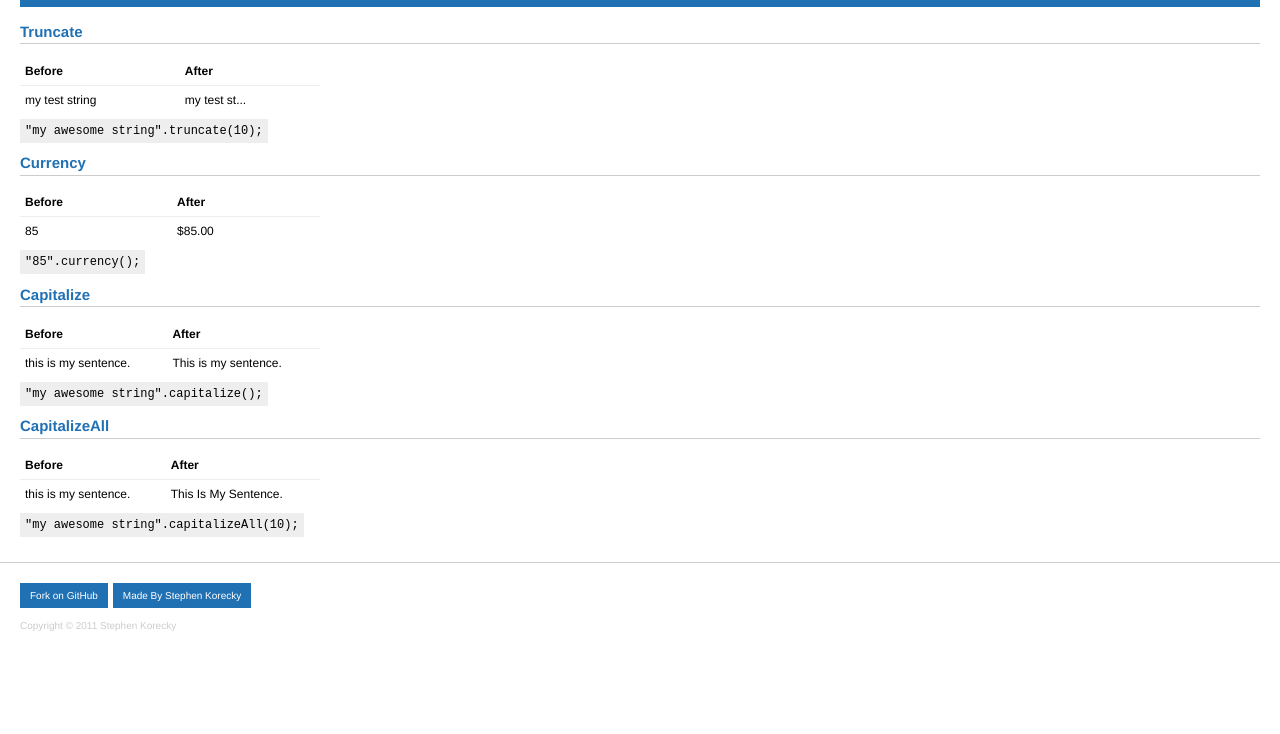
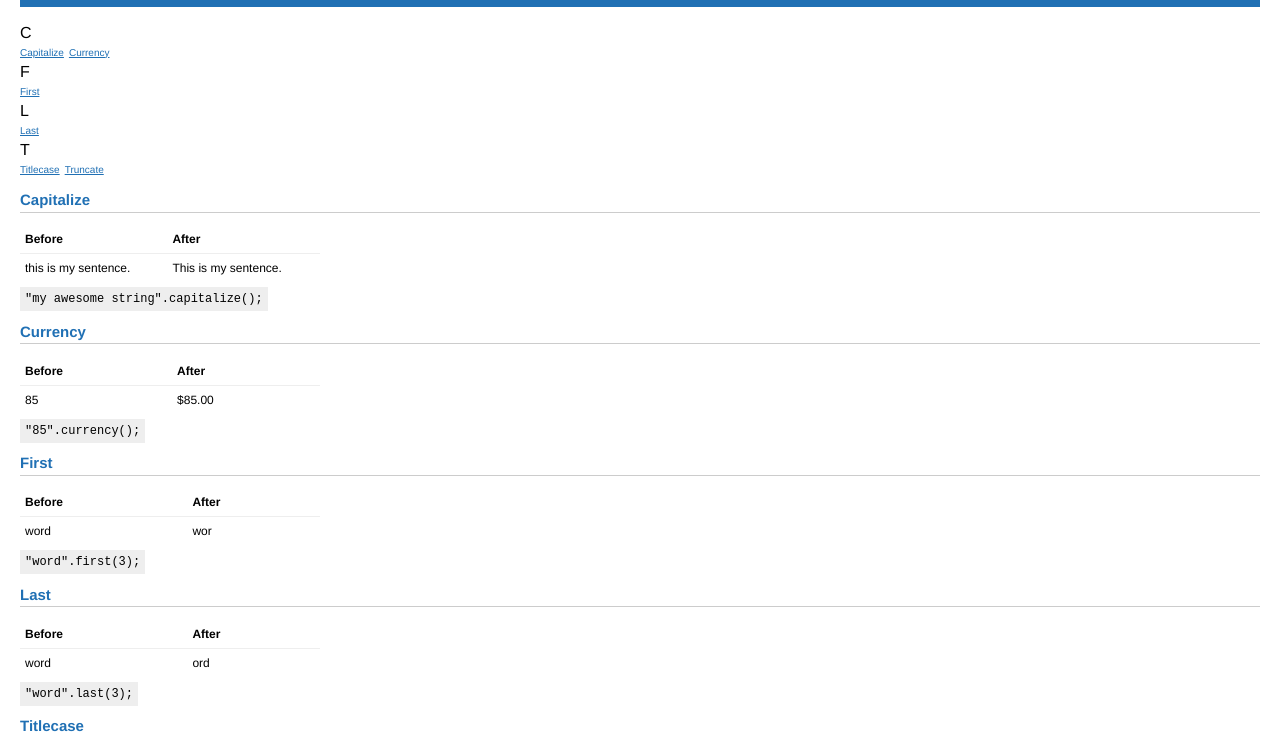
Before and after one commit to skorecky/JShelper, a plain HTML site: page index.html in a window 1280 px wide. Shown: the part 66-800 px from the top of the page. Drawn offline with Linux system fonts and the light colour scheme.

Commit message:
adding first, last methods, updated documentation, test, organized better

```diff
--- a/helpers.js
+++ b/helpers.js
@@ -2,6 +2,49 @@
 'use strict';
 // Setup variables
 var new_string,ending,characters,num,sentence;
+
+// Capitalize
+// Example: "my awesome string".capitalize();
+// Example Returns: "My awesome string"
+var capitalize = function() {
+  return this.charAt(0).toUpperCase() + this.slice(1);
+};
+
+// Currency
+// Example: num = 85; num.currency(); OR "85".currency();
+// Example Returns: "$85.00"
+var currency = function() {
+  num = parseFloat(this);
+  num = num.toFixed(2);
+  return "$"+num.toString();
+};
+
+// First
+// Example: "hello".first(3)
+// Example Returns: "hel"
+var first = function(limit){
+  return this.substr(0,limit);
+};
+
+
+// Last
+// Example: "hello".last(3)
+// Example Returns: "llo"
+var last = function(limit){
+  return this.slice(-limit);
+};
+
+// Titlecase
+// Example: "my awesome string".titlecase();
+// Example Returns: "My Awesome String"
+var titlecase = function(){
+  sentence = this.split(" ");
+  var new_sentence = [];
+  for (var i=0; i < sentence.length; i++) {
+    new_sentence.push(sentence[i].charAt(0).toUpperCase()+sentence[i].slice(1));
+  }
+  return new_sentence.join(" ");
+};
 
 // Truncate
 // Example: "my awesome string".truncate(10);
@@ -15,39 +58,13 @@ var truncate = function(characters, ending) {
   }
 };
 
-// Currency
-// Example: num = 85; num.currency(); OR "85".currency();
-// Example Returns: "$85.00"
-var currency = function() {
-  num = parseFloat(this);
-  num = num.toFixed(2);
-  return "$"+num.toString();
-};
-
-// Capitalize
-// Example: "my awesome string".capitalize();
-// Example Returns: "My awesome string"
-var capitalize = function() {
-  return this.charAt(0).toUpperCase() + this.slice(1);
-};
-
-// CapitalizeAll
-// Example: "my awesome string".capitalizeAll();
-// Example Returns: "My Awesome String"
-var capitalizeAll = function(){
-  sentence = this.split(" ");
-  var new_sentence = [];
-  for (var i=0; i < sentence.length; i++) {
-    new_sentence.push(sentence[i].charAt(0).toUpperCase()+sentence[i].slice(1));
-  }
-  return new_sentence.join(" ");
-};
-
 // Extend String Prototype
+String.prototype.capitalize=capitalize;
+String.prototype.currency=currency;
+String.prototype.first=first;
+String.prototype.last=last;
+String.prototype.titlecase=titlecase;
 String.prototype.truncate=truncate;
-String.prototype.currency=currency;
-String.prototype.capitalize=capitalize;
-String.prototype.capitalizeAll=capitalizeAll;
 
 // Extend Number Prototype
 Number.prototype.currency=currency;
--- a/index.html
+++ b/index.html
@@ -44,6 +44,25 @@
       padding:5px;
     }
 
+    #demo dl {
+      overflow:hidden;
+    }
+
+    #demo dl dt {
+      clear:both;
+      font-size:16px;
+    }
+
+    #demo dl dd {
+      float:left;
+      margin:0 5px 0 0;
+    }
+
+    #demo dl dd a {
+      color:#2070B4;
+      display:block;
+    }
+
     footer {
       border-top:1px solid #CCC;
       color:#CCC;
@@ -74,30 +93,66 @@
 <body>
   <div id="demo">
     <h1>JShelper Demo</h1>
+    <dl>
+      <dt>C</dt>
+      <dd><a href="#capitalize">Capitalize</a></dd>
+      <dd><a href="#currency">Currency</a></dd>
+      <dt>F</dt>
+      <dd><a href="#first">First</a></dd>
+      <dt>L</dt>
+      <dd><a href="#last">Last</a></dd>
+      <dt>T</dt>
+      <dd><a href="#titlecase">Titlecase</a></dd>
+      <dd><a href="#truncate">Truncate</a></dd>
+    </dl>
+    <section id="capitalize">
+      <h2>Capitalize</h2>
+      <table border="0" cellspacing="0" cellpadding="0">
+        <tr><th>Before</th><th>After</th></tr>
+        <tr><td id="capitalize_before">this is my sentence.</td><td id="capitalize_after"></td></tr>
+      </table>
+      <pre><code>"my awesome string".capitalize();</code></pre>
+    </section>
+    <section id="currency">
+      <h2>Currency</h2>
+      <table border="0" cellspacing="0" cellpadding="0">
+        <tr><th>Before</th><th>After</th></tr>
+        <tr><td id="currency_before">85</td><td id="currency_after"></td></tr>
+      </table>
+      <pre><code>"85".currency();</code></pre>
+    </section>
+    <section id="first">
+      <h2>First</h2>
+      <table border="0" cellspacing="0" cellpadding="0">
+        <tr><th>Before</th><th>After</th></tr>
+        <tr><td id="first_before">word</td><td id="first_after"></td></tr>
+      </table>
+      <pre><code>"word".first(3);</code></pre>
+    </section>
+    <section id="last">
+      <h2>Last</h2>
+      <table border="0" cellspacing="0" cellpadding="0">
+        <tr><th>Before</th><th>After</th></tr>
+        <tr><td id="last_before">word</td><td id="last_after"></td></tr>
+      </table>
+      <pre><code>"word".last(3);</code></pre>
+    </section>
+    <section id="titlecase">
+      <h2>Titlecase</h2>
+      <table border="0" cellspacing="0" cellpadding="0">
+        <tr><th>Before</th><th>After</th></tr>
+        <tr><td id="titlecase_before">this is my sentence.</td><td id="titlecase_after"></td></tr>
+      </table>
+      <pre><code>"my awesome string".titlecase(10);</code></pre>
+    </section>
+    <section id="truncate">
       <h2>Truncate</h2>
       <table border="0" cellspacing="0" cellpadding="0">
         <tr><th>Before</th><th>After</th></tr>
         <tr><td id="truncate_before">my test string</td><td id="truncate_after"></td></tr>
       </table>
       <pre><code>"my awesome string".truncate(10);</code></pre>
-    <h2>Currency</h2>
-    <table border="0" cellspacing="0" cellpadding="0">
-      <tr><th>Before</th><th>After</th></tr>
-      <tr><td id="currency_before">85</td><td id="currency_after"></td></tr>
-    </table>
-    <pre><code>"85".currency();</code></pre>
-    <h2>Capitalize</h2>
-    <table border="0" cellspacing="0" cellpadding="0">
-      <tr><th>Before</th><th>After</th></tr>
-      <tr><td id="capitalize_before">this is my sentence.</td><td id="capitalize_after"></td></tr>
-    </table>
-    <pre><code>"my awesome string".capitalize();</code></pre>
-    <h2>CapitalizeAll</h2>
-    <table border="0" cellspacing="0" cellpadding="0">
-      <tr><th>Before</th><th>After</th></tr>
-      <tr><td id="capitalizeall_before">this is my sentence.</td><td id="capitalizeall_after"></td></tr>
-    </table>
-    <pre><code>"my awesome string".capitalizeAll(10);</code></pre>
+    </section>
   </div>
   <footer>
     <nav>
@@ -115,21 +170,29 @@
   <script type="text/javascript" charset="utf-8" src="helpers.js"></script>
   <script type="text/javascript" charset="utf-8">
     (function(){
-    // Truncate
-    var truncate_before = document.getElementById("truncate_before").innerHTML;
-    document.getElementById("truncate_after").innerHTML = truncate_before.truncate(10);
+      // Capitalize
+      var capitalize_before = document.getElementById("capitalize_before").innerHTML;
+      document.getElementById("capitalize_after").innerHTML = capitalize_before.capitalize();
 
       // Currency
       var currency_before = document.getElementById("currency_before").innerHTML;
       document.getElementById("currency_after").innerHTML = currency_before.currency();
 
-    // Capitalize
-    var capitalize_before = document.getElementById("capitalize_before").innerHTML;
-    document.getElementById("capitalize_after").innerHTML = capitalize_before.capitalize();
+      // First
+      var first_before = document.getElementById("first_before").innerHTML;
+      document.getElementById("first_after").innerHTML = first_before.first(3);
 
-    // CapitalizeAll
-    var capitalizeall_before = document.getElementById("capitalizeall_before").innerHTML;
-    document.getElementById("capitalizeall_after").innerHTML = capitalizeall_before.capitalizeAll();
+      // Last
+      var last_before = document.getElementById("last_before").innerHTML;
+      document.getElementById("last_after").innerHTML = last_before.last(3);
+
+      // Titlecase
+      var titlecase_before = document.getElementById("titlecase_before").innerHTML;
+      document.getElementById("titlecase_after").innerHTML = titlecase_before.titlecase();
+
+      // Truncate
+      var truncate_before = document.getElementById("truncate_before").innerHTML;
+      document.getElementById("truncate_after").innerHTML = truncate_before.truncate(10);
     }());
   </script>
 </body>
```
Also changed, not shown: test/test.js (+42 -27 lines). Lines whose indentation alone changed are shown as unchanged.
